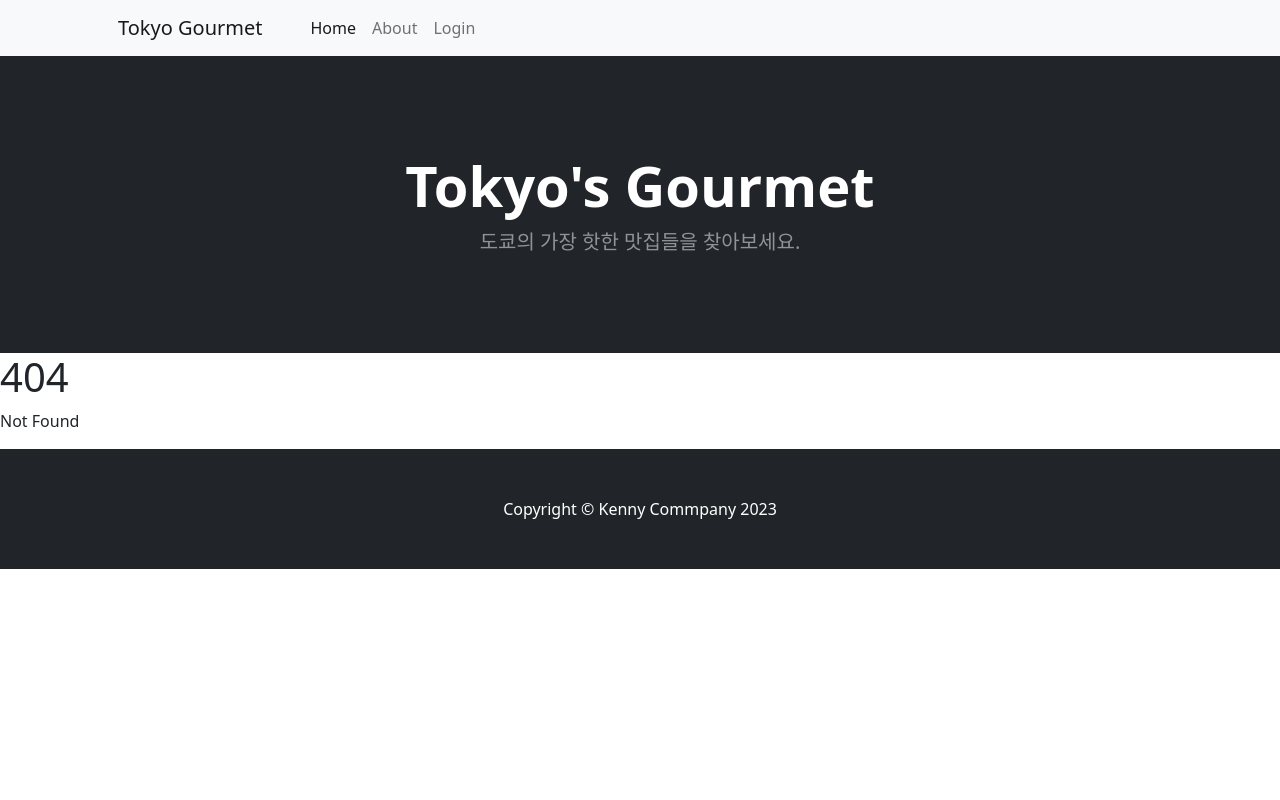
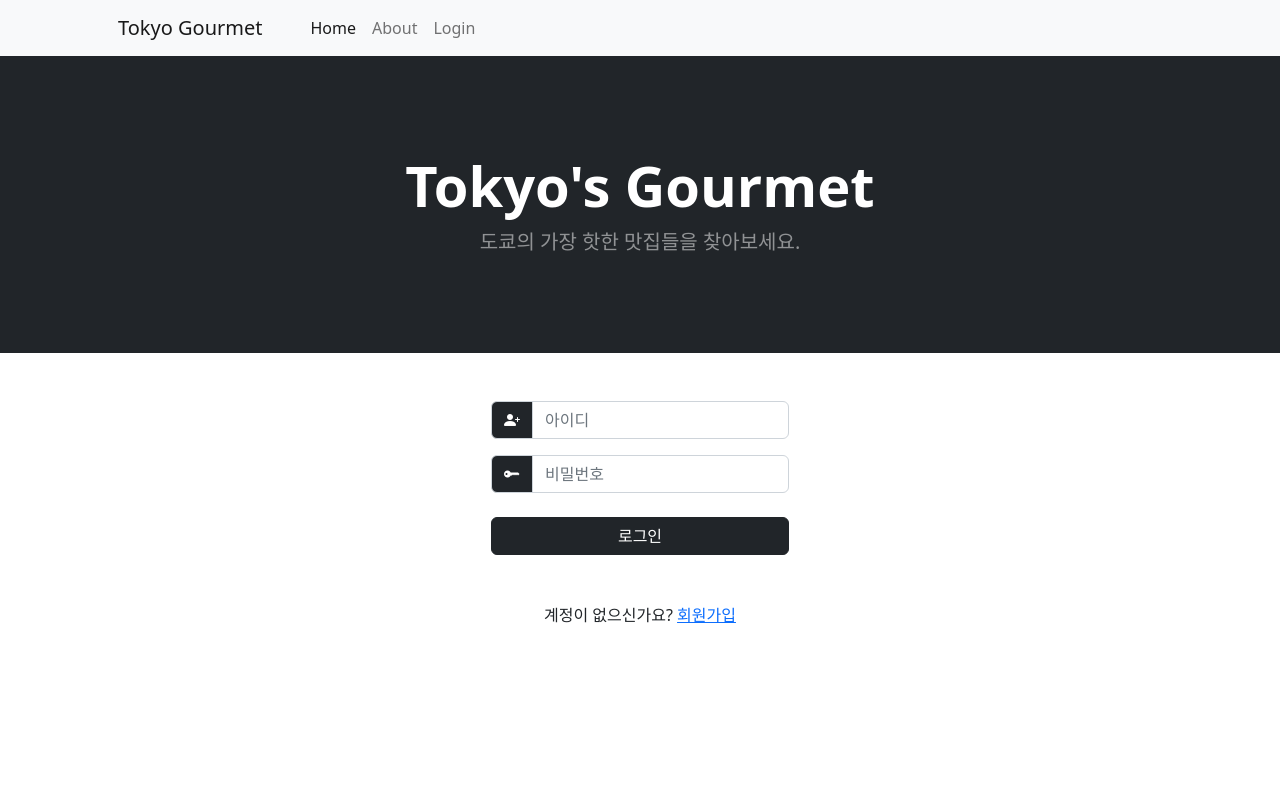
Before and after one commit to melona96/sveltekit, a SvelteKit app: page /login in a window 1280 px wide. Before the commit this address had no page. Shown: the top 800 px of the page. Built offline with nearby package versions, Linux system fonts and the light colour scheme.

Commit message:
#8 로그인 화면개발 및 로그인 로직 테스트(암호화 및 토큰x)

```diff
--- /dev/null
+++ b/src/routes/login/+page.js
@@ -0,0 +1 @@
+export const csr = true;
--- /dev/null
+++ b/src/routes/login/+page.svelte
@@ -0,0 +1,69 @@
+<script>
+    let userId = '';
+    let pwd = '';
+    async function test() {
+        const credentials = {
+            userId,
+            pwd
+        };
+        try {
+            console.log(credentials)
+            const response = await fetch('/api/login', {
+                method: 'POST',
+                headers: {
+                    'Content-Type': 'application/json'
+                },
+                body: JSON.stringify(credentials)
+            });
+
+            if (response.ok) {
+                const token = await response.json();
+                // 토큰을 저장하거나 필요한 후속 작업 수행
+            } else {
+                // 로그인 실패 처리
+            }
+        } catch (error) {
+            // 에러 처리
+        }
+    }
+</script>
+
+<div class="container-login">
+    <div class="d-flow justify-content-center">
+        <div class="d-flex justify-content-center">
+            <div class="login-dev">
+                <form class="login-form" on:submit={test}>
+                    <div class="p-5 input-form-div">
+                        <div class="input-group mb-3">
+                            <span class="input-group-text bg-dark"><i class="bi bi-person-plus-fill text-white"></i></span>
+                            <input type="text" name="userId" id="login-id-input" class="form-control" placeholder="아이디" autocomplete="off" bind:value={userId}>
+                        </div>
+                        <div class="input-group mb-3">
+                            <span class="input-group-text bg-dark"><i class="bi bi-key-fill text-white"></i></span>
+                            <input type="password" name="pwd" id="login-passwd-input" class="form-control" placeholder="비밀번호" bind:value={pwd}>
+                        </div>
+                        <button class="btn btn-dark text-center mt-2" id="login-button" type="submit">
+                            로그인
+                        </button>
+                        <p class="text-center mt-5">계정이 없으신가요?
+                            <span class="text-dark login-text">
+                                <a href="/join">회원가입</a>
+                            </span>
+                        </p>
+                    </div>
+                </form>
+            </div>
+        </div>
+    </div>
+</div>
+
+<style>
+    .container-login {
+        width: auto;
+        height: 500px;
+    }
+
+    .btn.btn-dark.text-center.mt-2 {
+        width: 100%;
+    }
+</style>
```
Also changed, not shown: src/routes/join/+page.js (added), src/routes/join/+page.svelte (added).
